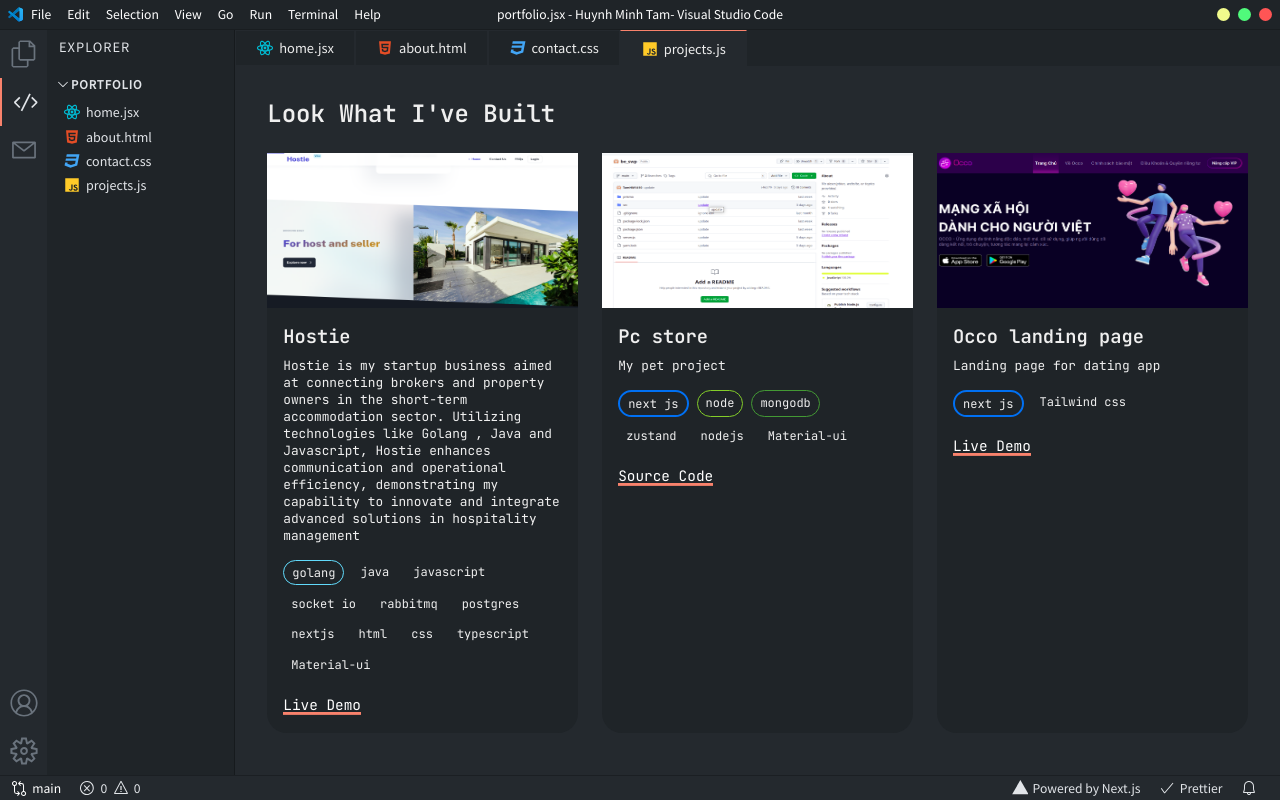
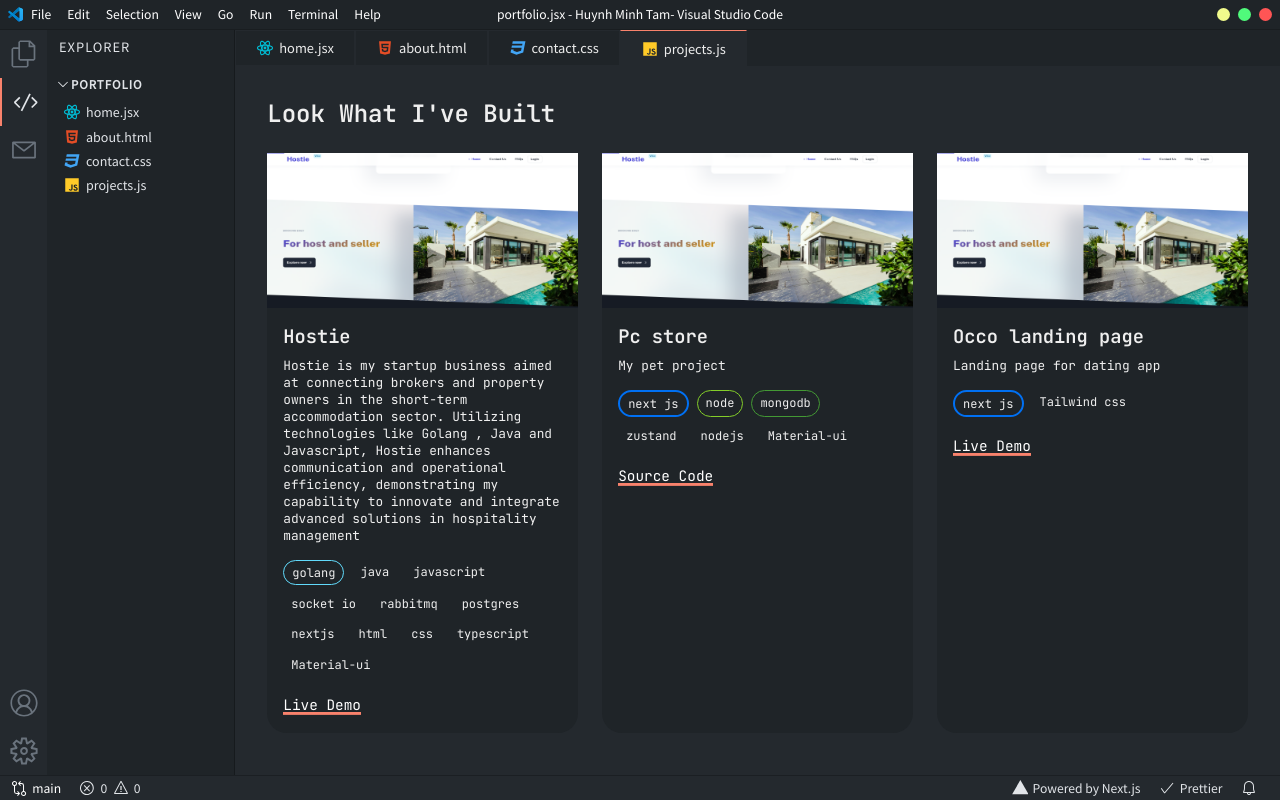
Before and after one commit to TamHM1410/portfolio, a Next.js app: page /projects in a window 1280 px wide. Built offline with nearby package versions, Linux system fonts and the light colour scheme.

Commit message:
Update projects.jsx

```diff
--- a/pages/projects.jsx
+++ b/pages/projects.jsx
@@ -12,7 +12,7 @@
       <h2>Look What I've Built</h2>
       <div className={styles.container}>
         {projects.map((project) => (
-          <ProjectCard key={project.id} project={project}  listImage={listImage[project.id-1]}/>
+          <ProjectCard key={project.id} project={project}  listImage={'/hostie.png'}/>
         ))}
       </div>
     </>
```
